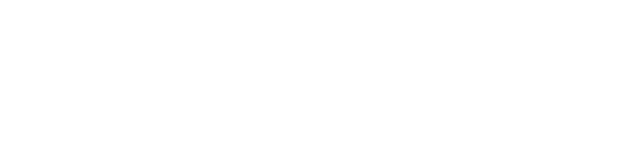
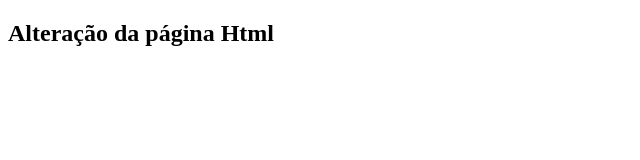
Before and after one commit to camilacarvalhon/gama-academy-aulagit, a plain HTML site: page index.html in a window 1280 px wide. Shown: the whole page, without its empty margins (0-640 px from the left). Drawn offline with Linux system fonts and the light colour scheme.

Commit message:
atualizado novamente

```diff
--- a/index.html
+++ b/index.html
@@ -1,9 +1,10 @@
 <!DOCTYPE html>
 <html>
 <head>
-	<title></title>
+	<title>Minha página HTML</title>
 </head>
 <body>
+	<h2>Alteração da página Html</h2>
 
 </body>
 </html>
```
